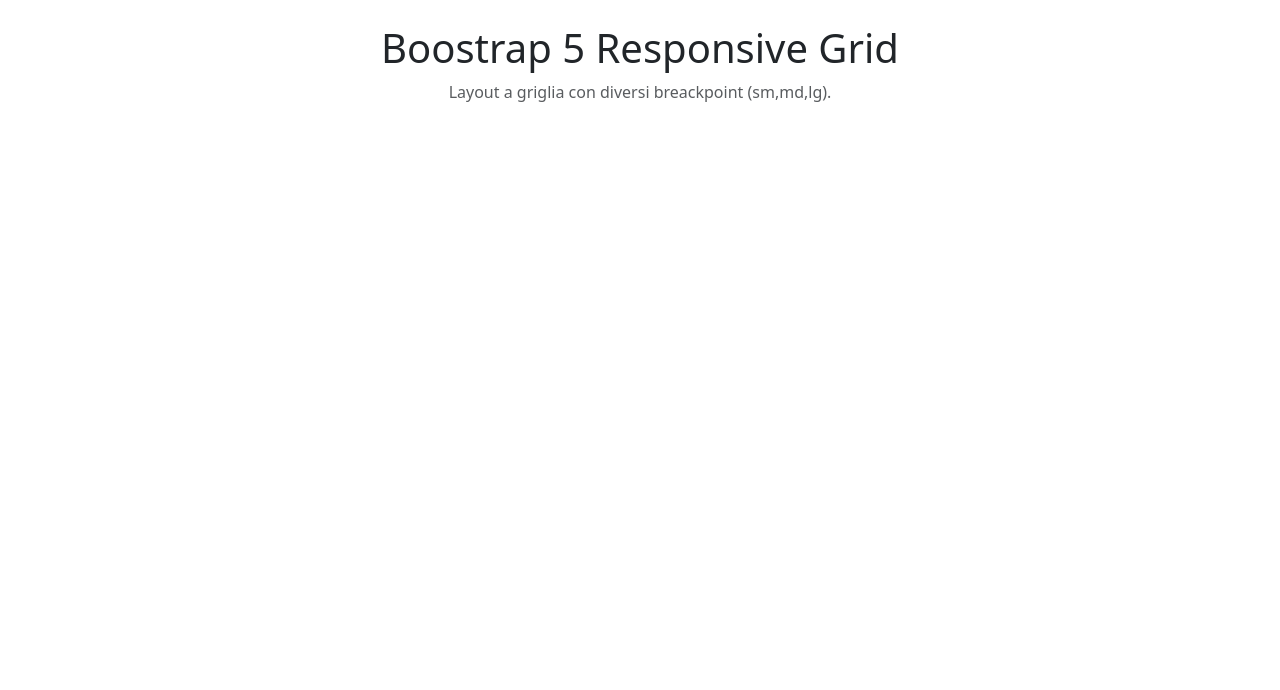
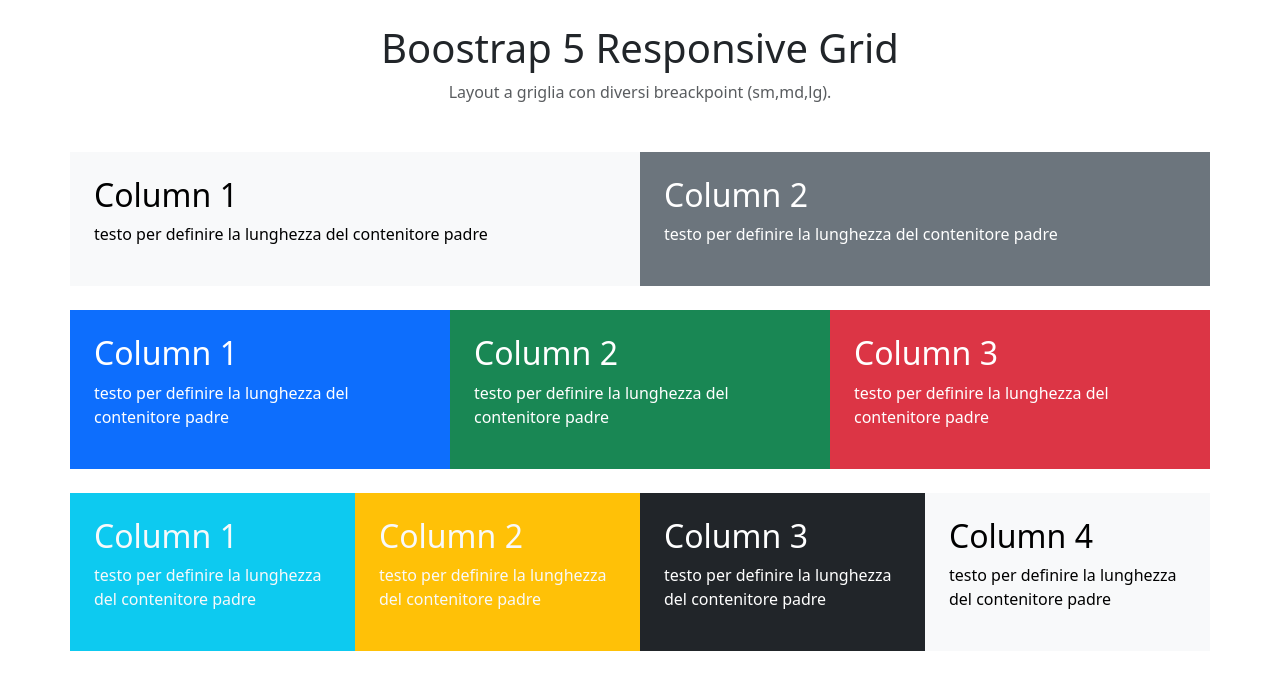
Before and after one commit to AlexLosciale/htmlcss-bootstrap-layout, a plain HTML site: page index.html in a window 1280 px wide. Drawn offline with nearby package versions, Linux system fonts and the light colour scheme.

Commit message:
add:color

```diff
--- a/index.html
+++ b/index.html
@@ -13,12 +13,51 @@
         <h1 class="text-center mt-4">Boostrap 5 Responsive Grid</h1>
         <p class="text-center text-body-secondary">Layout a griglia con diversi breackpoint (sm,md,lg).</p>
 
+        <div class="container text-center mt-5">
+            <div class="row text-start">
+              <div class="col text-bg-light p-4">
+                <h2>Column 1</h2>
+                <p>testo per definire la lunghezza del contenitore padre</p>
+              </div>
+              <div class="col text-bg-secondary p-4">
+                <h2>Column 2</h2>
+                <p>testo per definire la lunghezza del contenitore padre</p>
+              </div>
+            </div>
 
+            <div class="row text-start mt-4">
+                <div class="col text-bg-primary p-4">
+                   <h2>Column 1</h2>
+                   <p>testo per definire la lunghezza del contenitore padre</p>
+                </div>
+                <div class="col text-bg-success p-4">
+                   <h2>Column 2</h2>
+                   <p>testo per definire la lunghezza del contenitore padre</p>
+                </div>
+                <div class="col text-bg-danger p-4">
+                    <h2>Column 3</h2>
+                    <p>testo per definire la lunghezza del contenitore padre</p>
+                </div>
+            </div>
 
-
-
-
-
-
+            <div class="row text-start mt-4">
+                <div class="col text-bg-info p-4 text-light">
+                   <h2>Column 1</h2>
+                   <p>testo per definire la lunghezza del contenitore padre</p>
+                </div>
+                <div class="col text-bg-warning p-4 text-light">
+                   <h2>Column 2</h2>
+                   <p>testo per definire la lunghezza del contenitore padre</p>
+                </div>
+                <div class="col text-bg-dark p-4">
+                    <h2>Column 3</h2>
+                    <p>testo per definire la lunghezza del contenitore padre</p>
+                </div>
+                <div class="col text-bg-light p-4">
+                    <h2>Column 4</h2>
+                    <p>testo per definire la lunghezza del contenitore padre</p>
+                </div>
+            </div>
+        </div>
     </body>
 </html>
```
